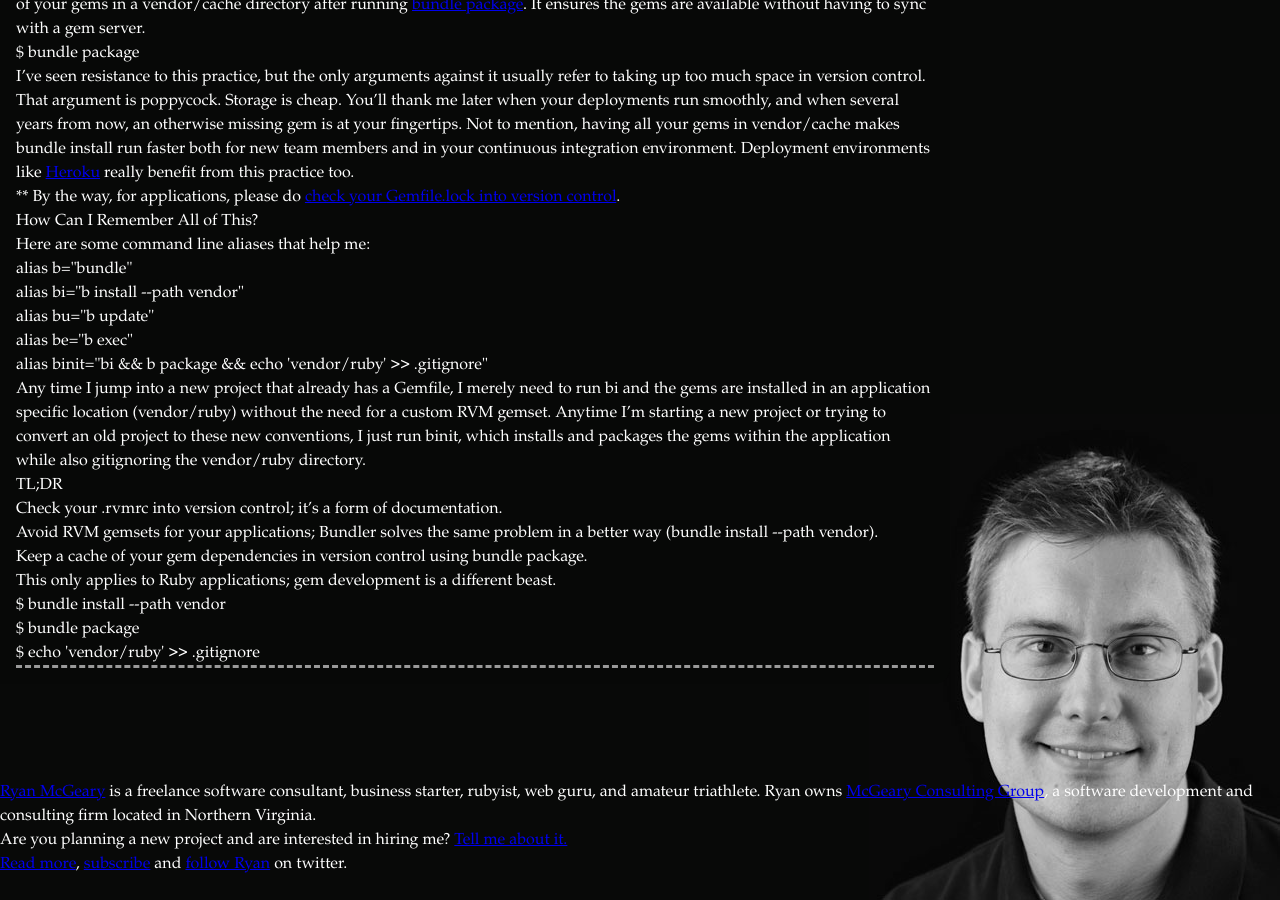
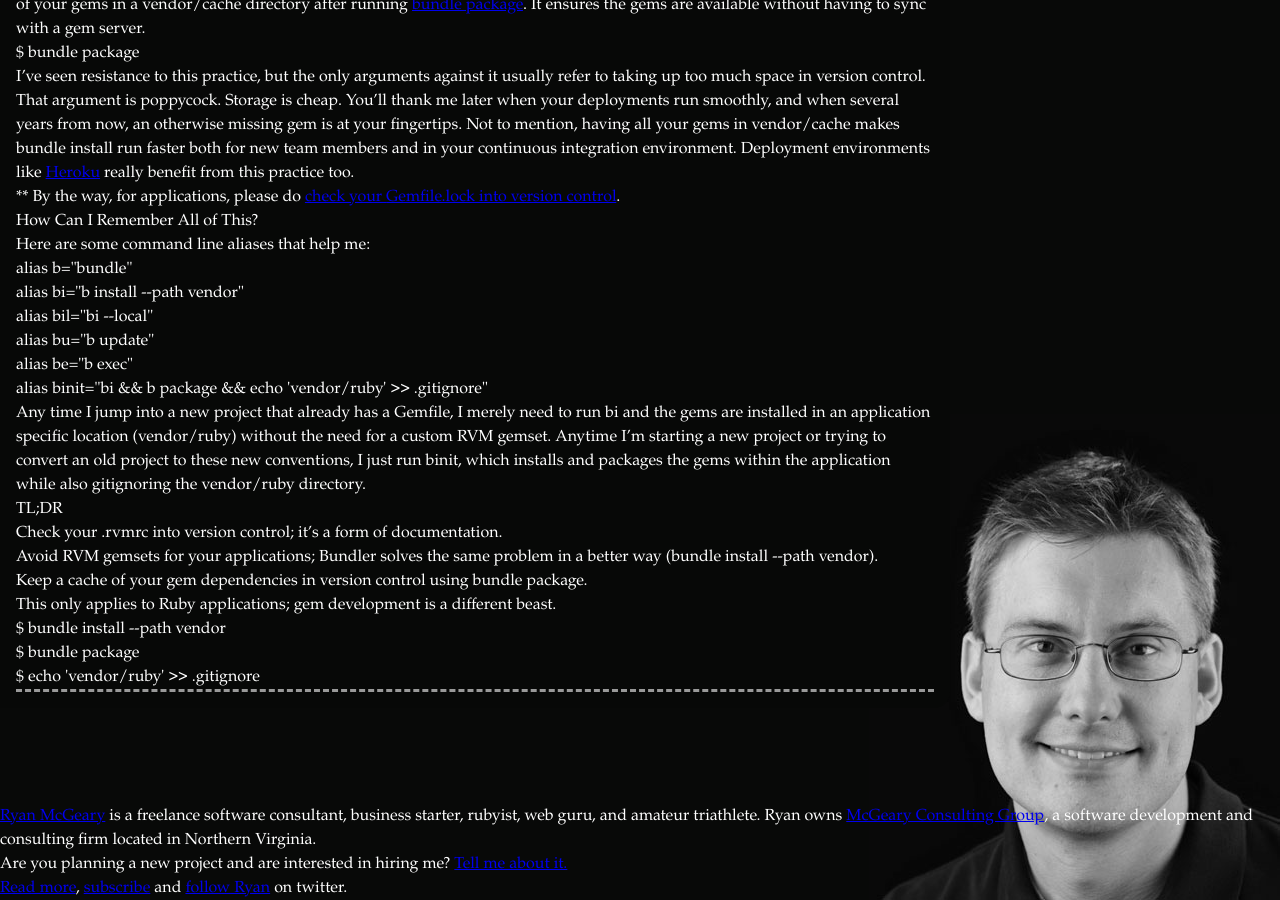
Before and after one commit to rmm5t/ryan.mcgeary.org, a Jekyll site: the page built from _posts/2011-02-09-vendor-everything-still-applies.md, in a window 1280 px wide and 900 px high, scrolled down 1271 px. Built offline with Jekyll 4.4.1, drawn with Linux system fonts in a browser that asks for light colours; nearby versions of some CDN libraries; comment, search, counter and statistics services are not loaded.

Commit message:
Added `bil` alias to list of helpful alias on vendor everything post

```diff
--- a/_posts/2011-02-09-vendor-everything-still-applies.md
+++ b/_posts/2011-02-09-vendor-everything-still-applies.md
@@ -129,6 +129,7 @@ Here are some command line aliases that help me:
 
     alias b="bundle"
     alias bi="b install --path vendor"
+    alias bil="bi --local"
     alias bu="b update"
     alias be="b exec"
     alias binit="bi && b package && echo 'vendor/ruby' >> .gitignore"
```
